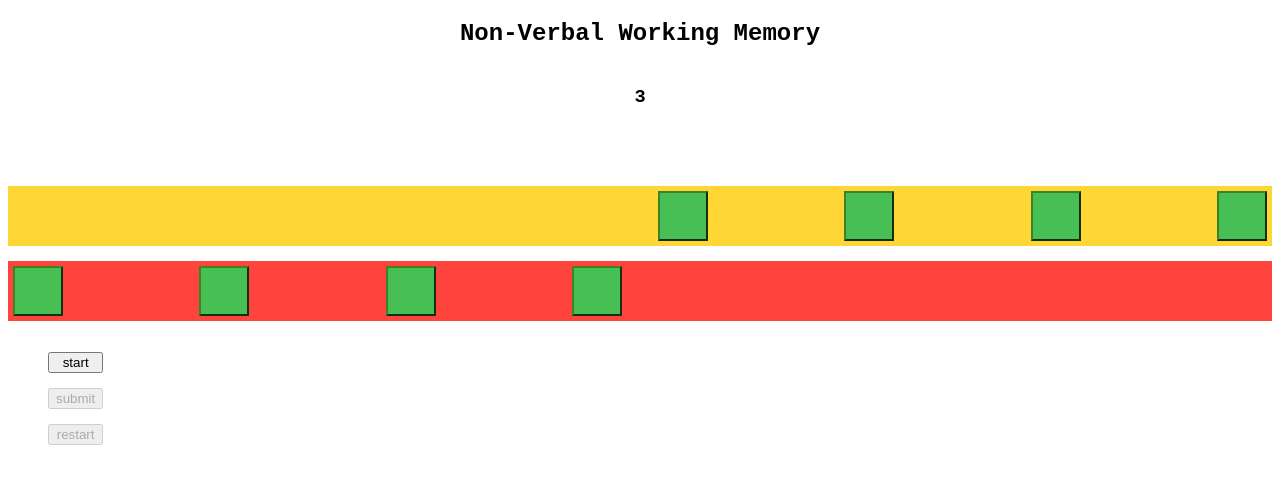
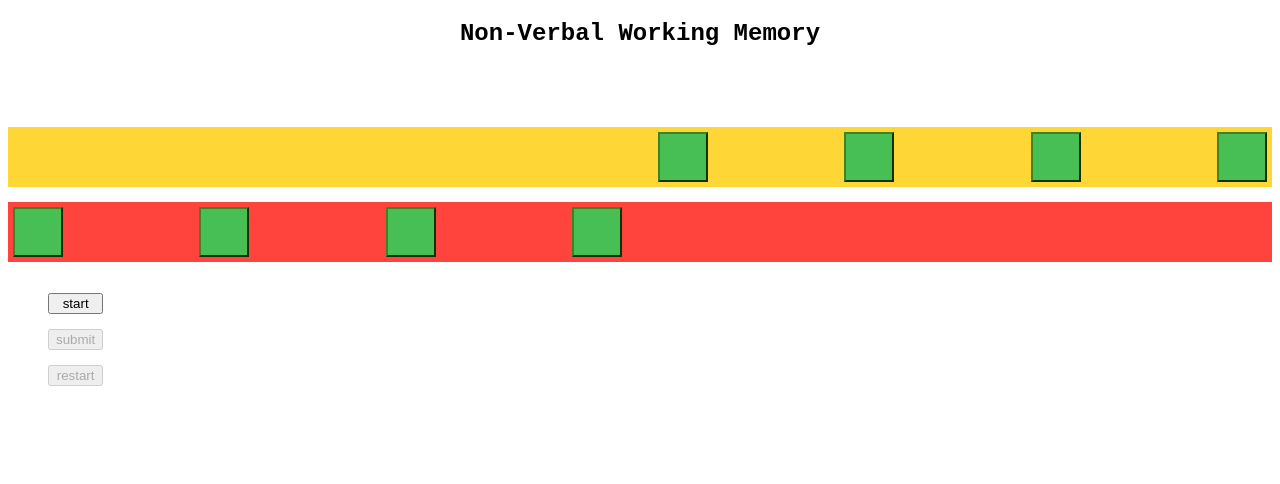
Before and after one commit to Alecsyei/XM2D, a plain HTML site: page nvwm.html in a window 1280 px wide. Drawn offline with Linux system fonts and the light colour scheme.

Commit message:
Update nvwm.html

```diff
--- a/nvwm.html
+++ b/nvwm.html
@@ -34,16 +34,16 @@
     </div>
   </body>
   <script>
-    const start = document.getElementById("start");
-    start.addEventListener("click", function(startfn){
-
-    });
     const countdown = document.createElement("h3");
     const node = document.createTextNode("3");
     countdown.appendChild(node);
 
-    const element = document.getElementById("countdownDiv");
-    element.appendChild(countdown);
+    const start = document.getElementById("start");
+    start.addEventListener("click", function(startfn){
+      const element = document.getElementById("countdownDiv");
+      element.appendChild(countdown);
+    });
+
   </script>
   <!-- cum -->
 </html>
```
